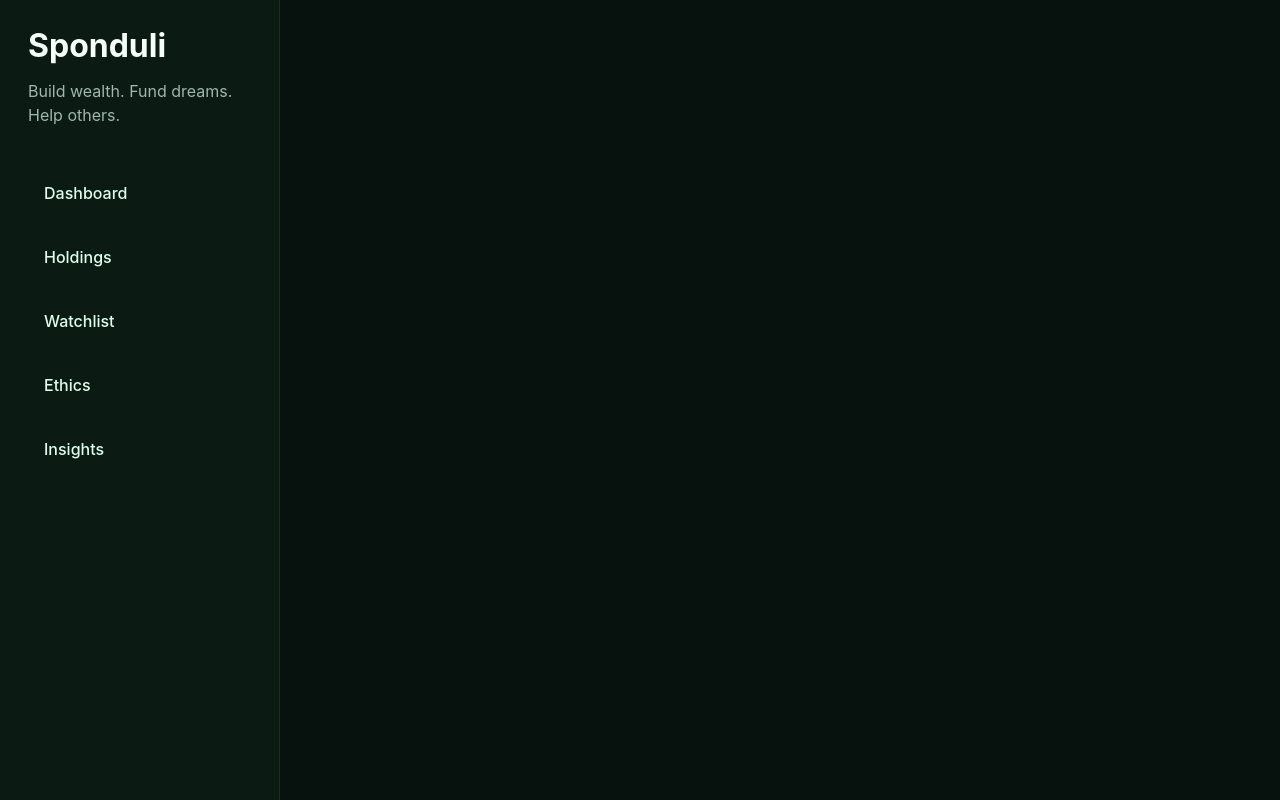
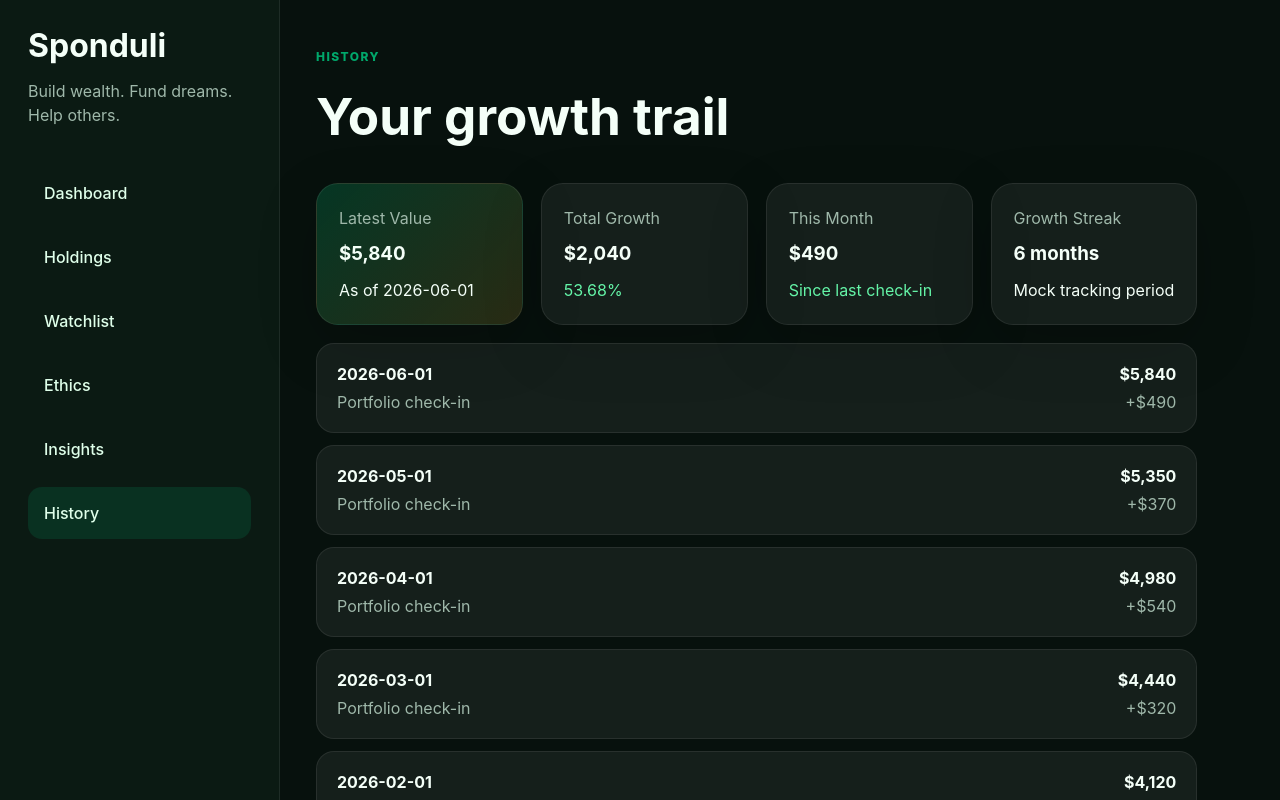
Before and after one commit to rtocastro/sponduli, a React (Vite) app: page /history in a window 1280 px wide. Shown: the top 800 px of the page. Built offline with nearby package versions, Linux system fonts and the light colour scheme.

Commit message:
added history and mockhistory data to test for replacing with real values

```diff
--- a/src/App.css
+++ b/src/App.css
@@ -504,6 +504,47 @@ button {
   font-size: 1.4rem;
 }
 
+.history-summary-grid {
+  margin-bottom: 18px;
+}
+
+.history-list {
+  display: grid;
+  gap: 12px;
+}
+
+.history-row {
+  display: flex;
+  justify-content: space-between;
+  gap: 18px;
+  align-items: center;
+  padding: 18px 20px;
+  border-radius: 18px;
+  background: rgba(255, 255, 255, 0.06);
+  border: 1px solid rgba(255, 255, 255, 0.08);
+}
+
+.history-row span {
+  display: block;
+  color: #9fb8aa;
+  margin-top: 4px;
+}
+
+.history-row div:last-child {
+  text-align: right;
+}
+
+@media (max-width: 650px) {
+  .history-row {
+    flex-direction: column;
+    align-items: flex-start;
+  }
+
+  .history-row div:last-child {
+    text-align: left;
+  }
+}
+
 @media (max-width: 700px) {
   .insight-card-header {
     flex-direction: column;
--- a/src/App.jsx
+++ b/src/App.jsx
@@ -7,6 +7,7 @@ import Holdings from "./pages/Holdings";
 import Watchlist from "./pages/Watchlist";
 import Ethics from "./pages/Ethics";
 import Insights from "./pages/Insights";
+import History from "./pages/History";
 
 function App() {
   return (
@@ -20,6 +21,7 @@ function App() {
           <Route path="/watchlist" element={<Watchlist />} />
           <Route path="/ethics" element={<Ethics />} />
           <Route path="/insights" element={<Insights />} />
+          <Route path="/history" element={<History />} />
         </Routes>
       </main>
     </div>
--- a/src/components/Sidebar.jsx
+++ b/src/components/Sidebar.jsx
@@ -6,6 +6,7 @@ const navItems = [
   { label: "Watchlist", path: "/watchlist" },
   { label: "Ethics", path: "/ethics" },
   { label: "Insights", path: "/insights" },
+  { label: "History", path: "/history" },
 ];
 
 function Sidebar() {
--- /dev/null
+++ b/src/data/mockHistory.js
@@ -0,0 +1,34 @@
+const history = [
+  {
+    id: 1,
+    date: "2026-01-01",
+    portfolioValue: 3800,
+  },
+  {
+    id: 2,
+    date: "2026-02-01",
+    portfolioValue: 4120,
+  },
+  {
+    id: 3,
+    date: "2026-03-01",
+    portfolioValue: 4440,
+  },
+  {
+    id: 4,
+    date: "2026-04-01",
+    portfolioValue: 4980,
+  },
+  {
+    id: 5,
+    date: "2026-05-01",
+    portfolioValue: 5350,
+  },
+  {
+    id: 6,
+    date: "2026-06-01",
+    portfolioValue: 5840,
+  },
+];
+
+export default history;
--- /dev/null
+++ b/src/pages/History.jsx
@@ -0,0 +1,88 @@
+import history from "../data/mockHistory";
+
+function History() {
+  const firstEntry = history[0];
+  const latestEntry = history[history.length - 1];
+
+  const totalGrowth = latestEntry.portfolioValue - firstEntry.portfolioValue;
+  const totalGrowthPercent =
+    (totalGrowth / firstEntry.portfolioValue) * 100;
+
+  const previousEntry = history[history.length - 2];
+  const monthlyGrowth =
+    latestEntry.portfolioValue - previousEntry.portfolioValue;
+
+  return (
+    <section className="page-section">
+      <div className="dashboard-header">
+        <div>
+          <p className="eyebrow">History</p>
+          <h2>Your growth trail</h2>
+        </div>
+      </div>
+
+      <div className="card-grid history-summary-grid">
+        <article className="card hero-card">
+          <p>Latest Value</p>
+          <h3>${latestEntry.portfolioValue.toLocaleString()}</h3>
+          <span>As of {latestEntry.date}</span>
+        </article>
+
+        <article className="card">
+          <p>Total Growth</p>
+          <h3>${totalGrowth.toLocaleString()}</h3>
+          <span className="positive">
+            {totalGrowthPercent.toFixed(2)}%
+          </span>
+        </article>
+
+        <article className="card">
+          <p>This Month</p>
+          <h3>${monthlyGrowth.toLocaleString()}</h3>
+          <span className={monthlyGrowth >= 0 ? "positive" : "negative"}>
+            Since last check-in
+          </span>
+        </article>
+
+        <article className="card">
+          <p>Growth Streak</p>
+          <h3>{history.length} months</h3>
+          <span>Mock tracking period</span>
+        </article>
+      </div>
+
+      <div className="history-list">
+        {history
+          .slice()
+          .reverse()
+          .map((entry, index, reversedHistory) => {
+            const previous = reversedHistory[index + 1];
+            const change = previous
+              ? entry.portfolioValue - previous.portfolioValue
+              : 0;
+
+            return (
+              <article className="history-row" key={entry.id}>
+                <div>
+                  <strong>{entry.date}</strong>
+                  <span>Portfolio check-in</span>
+                </div>
+
+                <div>
+                  <strong>${entry.portfolioValue.toLocaleString()}</strong>
+                  {previous && (
+                    <span className={change >= 0 ? "positive" : "negative"}>
+                      {change >= 0 ? "+" : ""}
+                      ${change.toLocaleString()}
+                    </span>
+                  )}
+                </div>
+              </article>
+            );
+          })}
+      </div>
+    </section>
+  );
+}
+
+export default History;
```
